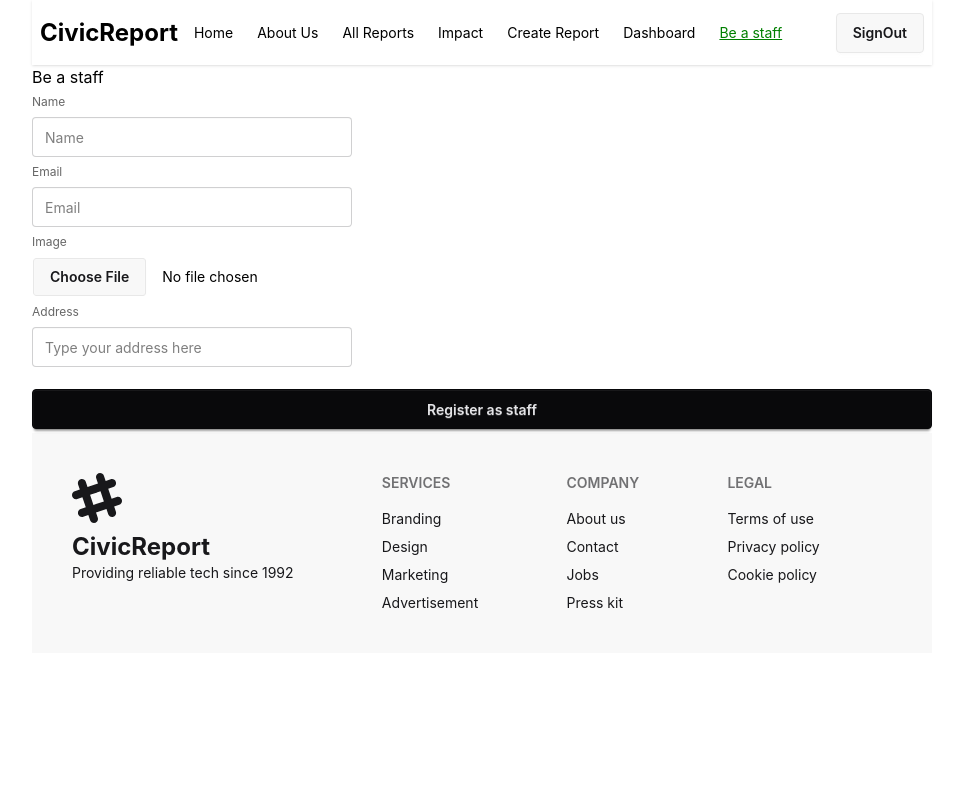
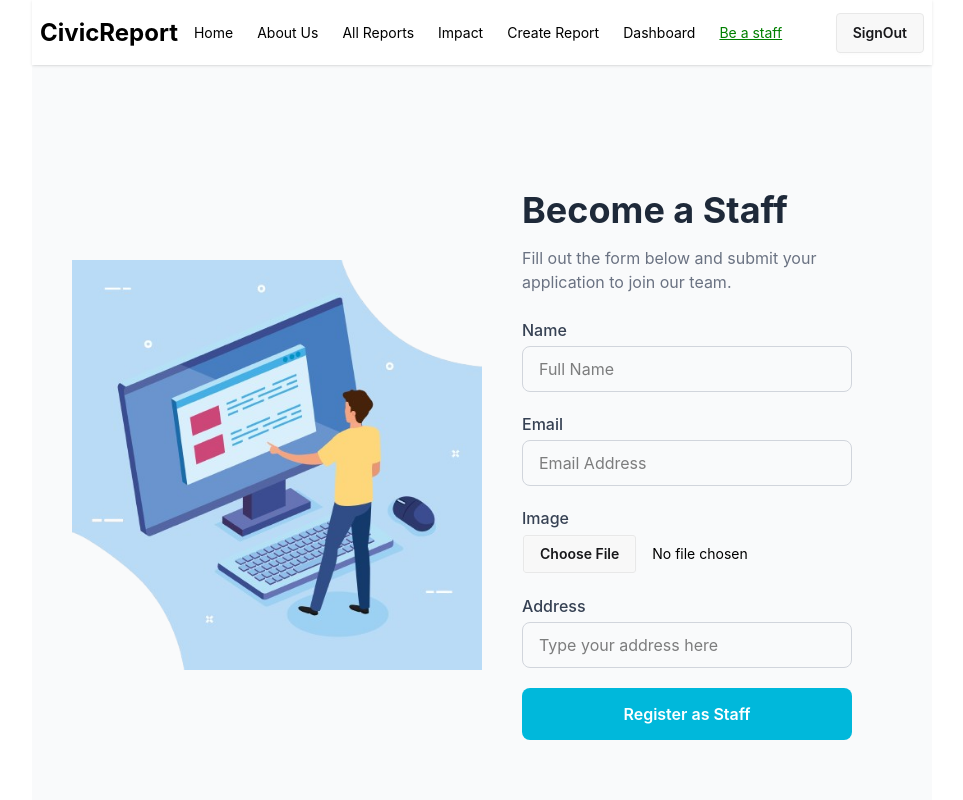
Before and after one commit to AbuJubaeid/CivicReport-Client, a React (Vite) app: page /staff in a window 1280 px wide. Shown: the top 800 px of the page, without its empty margins (158-1121 px from the left). Built offline with nearby package versions, Linux system fonts and the light colour scheme; no server answers; sample sign-in values are in the browser's storage.

Commit message:
staff page updated

```diff
--- a/src/pages/DashBoard/StaffTask/StaffTask.jsx
+++ b/src/pages/DashBoard/StaffTask/StaffTask.jsx
@@ -61,7 +61,7 @@ const StaffTask = () => {
                   <>
                   <button
                 onClick={()=>handleStatusUpdate(report, 'Processing')}
-                className="btn btn-primary">Accept</button>
+                className="btn btn-primary mr-2">Accept</button>
                 <button className="btn btn-warning">Reject</button>
                   </>
                   :
@@ -71,7 +71,7 @@ const StaffTask = () => {
               <td>
                 <button
                 onClick={()=>handleStatusUpdate(report, 'Marked')}
-                className="btn btn-primary">Marked</button>
+                className="btn btn-primary mr-2">Marked</button>
                 <button
                 onClick={()=>handleStatusUpdate(report, 'Solved')}
                 className="btn btn-warning">Solved</button>
--- a/src/pages/Staff/Staff.jsx
+++ b/src/pages/Staff/Staff.jsx
@@ -6,83 +6,117 @@ const Staff = () => {
   const {
     register,
     handleSubmit,
+    reset,
     formState: { errors },
   } = useForm();
 
-  const axiosSecure = useAxiosSecure()
-
+  const axiosSecure = useAxiosSecure();
 
     const handleStaff = (data) => {
     console.log(data);
-    axiosSecure.post("/staffs", data)
-    .then((res) => {
+    axiosSecure.post("/staffs", data).then((res) => {
       console.log("after saving data to database", res.data);
       if (res.data.insertedId) {
         Swal.fire({
           position: "top-end",
           icon: "success",
-                  title: "Your application has submitted. Please wait, we will reach you",
+          title:
+            "Your application has been submitted. Please wait, we will reach you.",
           showConfirmButton: false,
           timer: 2500,
         });
+        reset(); // clear the form after successful submission
       }
     });
   };
 
   return (
+    <div className="min-h-screen bg-gray-50 flex flex-col md:flex-row items-center justify-center p-4 md:p-10">
+      {/* Optional left-side illustration */}
+      <div className="hidden md:flex md:w-1/2 items-center justify-center">
+        <img
+          src="/src/assets/image/staff-register.png"
+          alt="Staff Illustration"
+          className="w-full max-w-md object-contain"
+        />
+      </div>
+
+      {/* Form */}
+      <div className="w-full md:w-1/2 px-4 md:px-10">
+        <h2 className="text-3xl md:text-4xl text-center font-bold text-gray-800 mb-4 md:text-left">
+          Become a Staff
+        </h2>
+        <p className="text-gray-500 mb-6 text-center md:text-left">
+          Fill out the form below and submit your application to join our team.
+        </p>
+
+        <form onSubmit={handleSubmit(handleStaff)} className="space-y-5">
+          {/* Name */}
           <div>
-      <h2>Be a staff</h2>
-      <form onSubmit={handleSubmit(handleStaff)}>
-        <fieldset className="fieldset">
-          {/* staff name */}
-          <label className="label">Name</label>
+            <label className="block text-gray-700 mb-1 font-medium">Name</label>
             <input
               type="text"
               {...register("name", { required: true })}
-            className="input"
-            placeholder="Name"
+              placeholder="Full Name"
+              className="w-full border border-gray-300 rounded-lg py-2.5 px-4 focus:outline-none focus:ring-1 focus:ring-cyan-500 focus:border-cyan-500 transition"
             />
-          {errors.email?.type === "required" && (
-            <p className="text-red-500">Name is required</p>
+            {errors.name && (
+              <p className="text-red-500 text-sm mt-1">Name is required</p>
             )}
-          {/* staff email */}
-          <label className="label">Email</label>
+          </div>
+
+          {/* Email */}
+          <div>
+            <label className="block text-gray-700 mb-1 font-medium">Email</label>
             <input
               type="email"
               {...register("email", { required: true })}
-            className="input"
-            placeholder="Email"
+              placeholder="Email Address"
+              className="w-full border border-gray-300 rounded-lg py-2.5 px-4 focus:outline-none focus:ring-1 focus:ring-cyan-500 focus:border-cyan-500 transition"
             />
-          {errors.email?.type === "required" && (
-            <p className="text-red-500">Email is required</p>
+            {errors.email && (
+              <p className="text-red-500 text-sm mt-1">Email is required</p>
             )}
-          {/* image of issue */}
-          <label className="label">Image</label>
+          </div>
+
+          {/* Image */}
+          <div>
+            <label className="block text-gray-700 mb-1 font-medium">Image</label>
             <input
               type="file"
-            className="file-input file-input-ghost"
+              className="file-input file-input-ghost w-full"
               {...register("image", { required: true })}
             />
-          {errors.image?.type === "required" && (
-            <p className="text-red-500">Image is required</p>
+            {errors.image && (
+              <p className="text-red-500 text-sm mt-1">Image is required</p>
             )}
+          </div>
 
-          {/* address */}
-          <label className="label">Address</label>
+          {/* Address */}
+          <div>
+            <label className="block text-gray-700 mb-1 font-medium">Address</label>
             <input
               type="text"
-            className="input"
               {...register("address", { required: true })}
               placeholder="Type your address here"
+              className="w-full border border-gray-300 rounded-lg py-2.5 px-4 focus:outline-none focus:ring-1 focus:ring-cyan-500 focus:border-cyan-500 transition"
             />
-          {errors.address?.type === "required" && (
-            <p className="text-red-500">Address is required</p>
+            {errors.address && (
+              <p className="text-red-500 text-sm mt-1">Address is required</p>
             )}
+          </div>
 
-
-          <button className="btn btn-neutral mt-4">Register as staff</button>
-        </fieldset>
+          {/* Submit */}
+          <div>
+            <button
+              type="submit"
+              className="w-full py-3.5 bg-cyan-500 hover:bg-cyan-600 text-white font-semibold rounded-lg transition"
+            >
+              Register as Staff
+            </button>
+          </div>
         </form>
+      </div>
     </div>
   );
 };
```
Also changed, not shown: src/assets/image/staff-register.png (added). Lines whose indentation alone changed are shown as unchanged.
